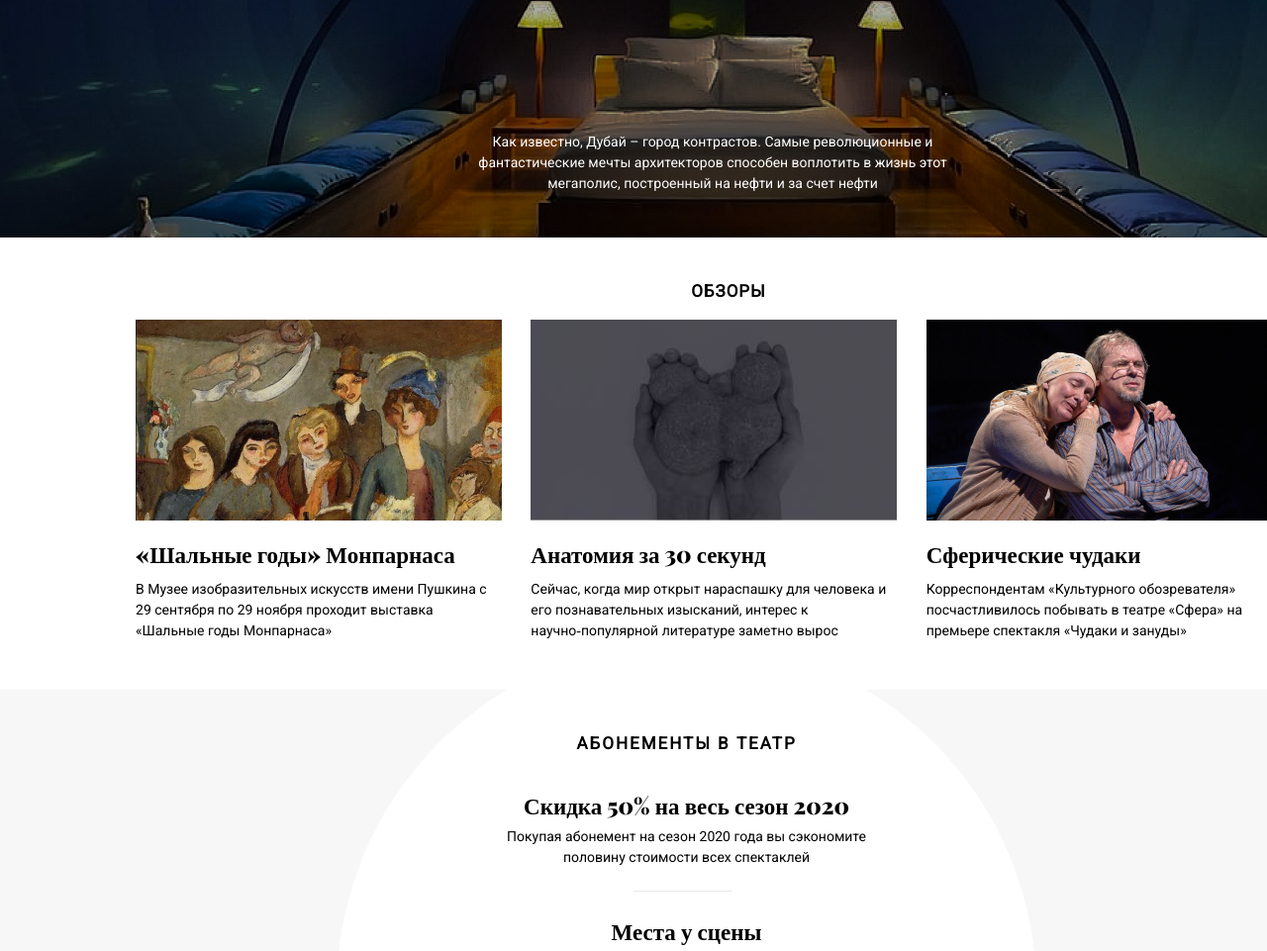
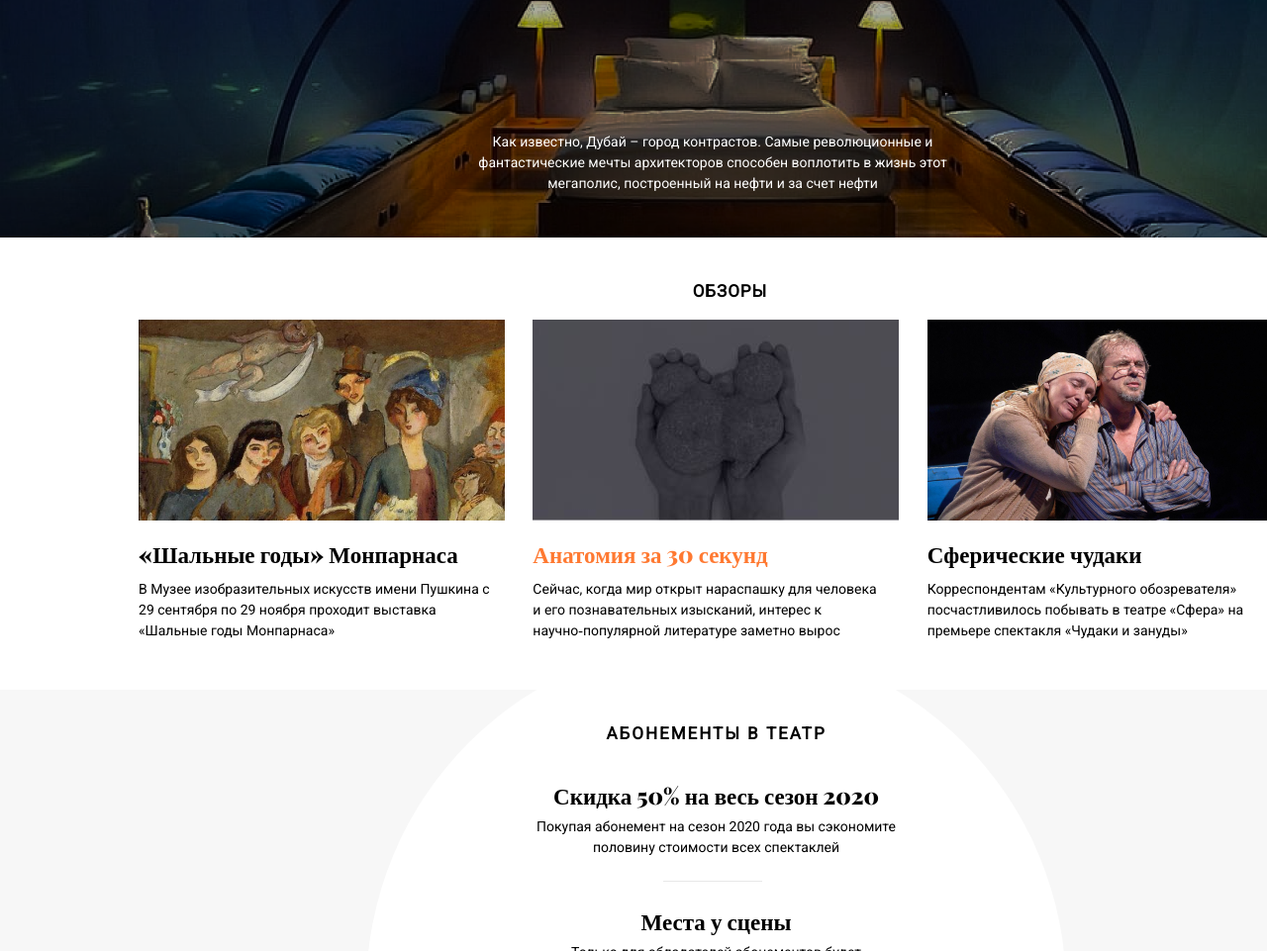
Before and after one commit to Livanenkova/anketa, a plain HTML site: page index.html in a window 1280 px wide. Shown: the part 447-1408 px from the top of the page at 99% size. Drawn offline with nearby package versions, Linux system fonts and the light colour scheme.

Commit message:
change all

```diff
--- a/index.html
+++ b/index.html
@@ -82,7 +82,7 @@
 		    <div class="photo-wrapper">
 		    	<img class="photo-wrapper__img" src="img/anatomy.png" alt="">
 		    </div>
-		    <h3 class="photo-title">Анатомия за 30 секунд</h3>
+		    <h3 class="photo-title anatomy-title">Анатомия за 30 секунд</h3>
 		    <p class="photo-text">Сейчас, когда мир открыт нараспашку для человека
           и его познавательных изысканий, интерес
           к научно‑популярной литературе заметно вырос</p>
--- a/style/style.css
+++ b/style/style.css
@@ -143,7 +143,7 @@ color: #000000;
 	flex-direction: row;
 	justify-content: space-around;
 	flex-wrap: wrap;
-	padding: 0px 105px 35px 137px;
+	padding: 0px 105px 35px 140px;
 }
 
 .gallery-title {
@@ -195,6 +195,10 @@ color: #000000;
   width: 90%;
 }
 
+.anatomy-title {
+	color: #FF7931;
+}
+
 .ticket {
 	position: relative;
 	background-color: #F7F7F7;
@@ -204,7 +208,7 @@ color: #000000;
 .ticket-wrapper {
 	position: absolute;
 	top: -50px;
-	left: 340px;
+	left: 370px;
 	width: 707px;
 	height: 707px;
 	text-align: center;
@@ -218,7 +222,7 @@ color: #000000;
 }
 
 .ticket-title {
-	padding-top: 80px;
+	padding-top: 70px;
   font-family: Roboto;
   font-style: normal;
   font-weight: bold;
```
